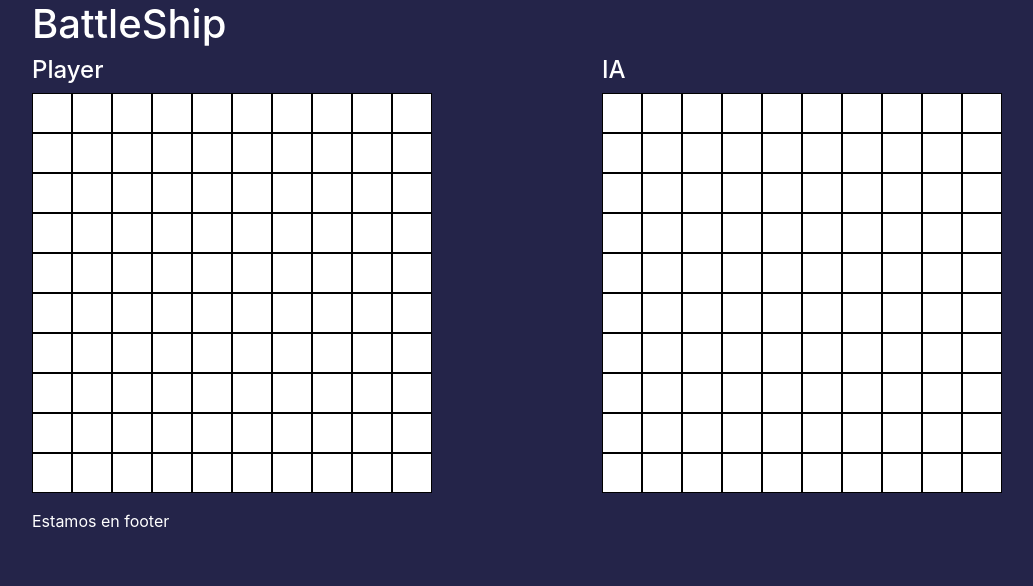
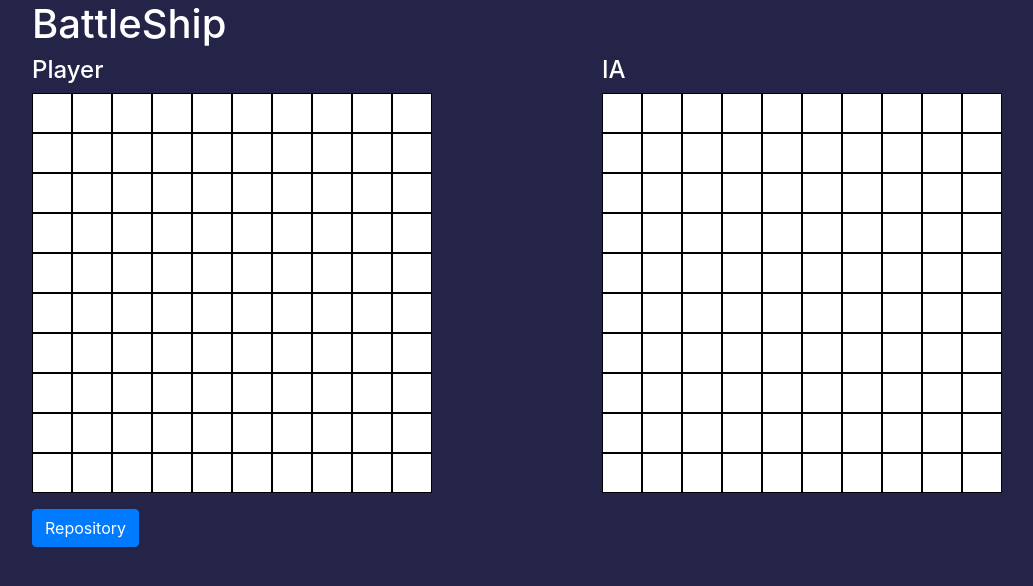
Before and after one commit to wotanCode/Battleship-game-with-React-2023, a React (Create React App) app: page / in a window 1280 px wide. Shown: the top 586 px of the page, without its empty margins (53-1086 px from the left). Built offline with nearby package versions, Linux system fonts and the light colour scheme.

Commit message:
ambos tableros cambian color y se modifica el footer para el repositorio

```diff
--- a/src/js/App.js
+++ b/src/js/App.js
@@ -51,15 +51,12 @@ function App(props) {
           <Col className="mb-3">
             <h4>IA</h4>
             <div className="tablero-maquina">
-              {matrix.map((ia, key) => {
+            {matrix.map((pa, key) => {
                 return (
                   <div
-                    className={
-                      "coordenada" +
-                      (barco === "coordenada" ? " iluminado" : "")
-                    }
+                    onClick={() => ToggleClass()}
+                    className={barco ? "coordenada_activa" : "coordenada"}
                     key={key}
-                    //className="square"
                   />
                 );
               })}
--- a/src/js/components/MenuInf.js
+++ b/src/js/components/MenuInf.js
@@ -1,9 +1,16 @@
 import React from "react";
+import "bootstrap/dist/css/bootstrap.min.css";
+//React-Bootstrap
+import { Button } from "react-bootstrap";
+//css
+import "../../css/app.css";
 
 export const MenuInf = () => {
   return (
     <div>
-      <p>Estamos en footer</p>
+      <Button target="_blank" href="https://github.com/wotanCode/Battleship-with-React">
+        Repository
+      </Button>
     </div>
   );
 };
```
